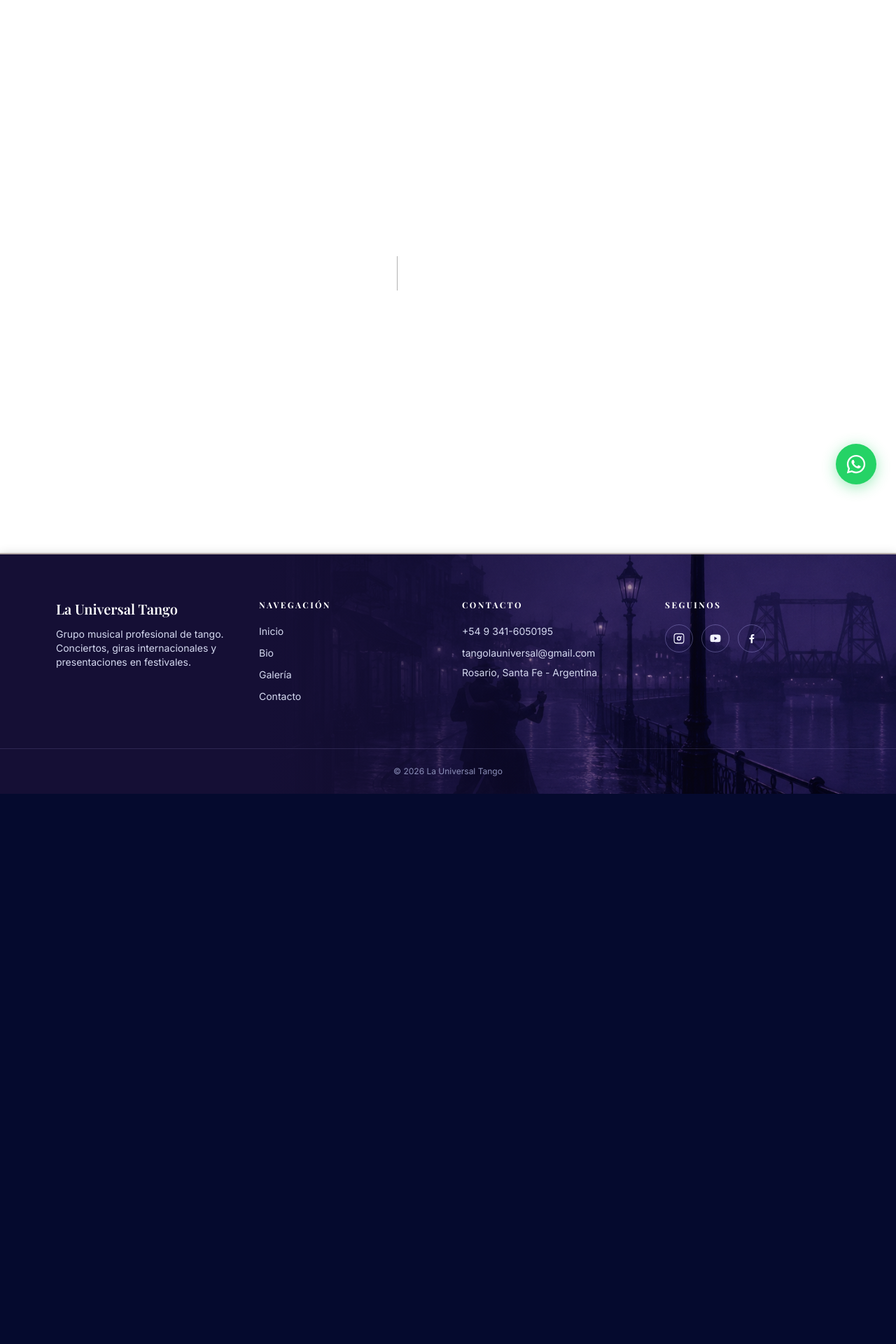
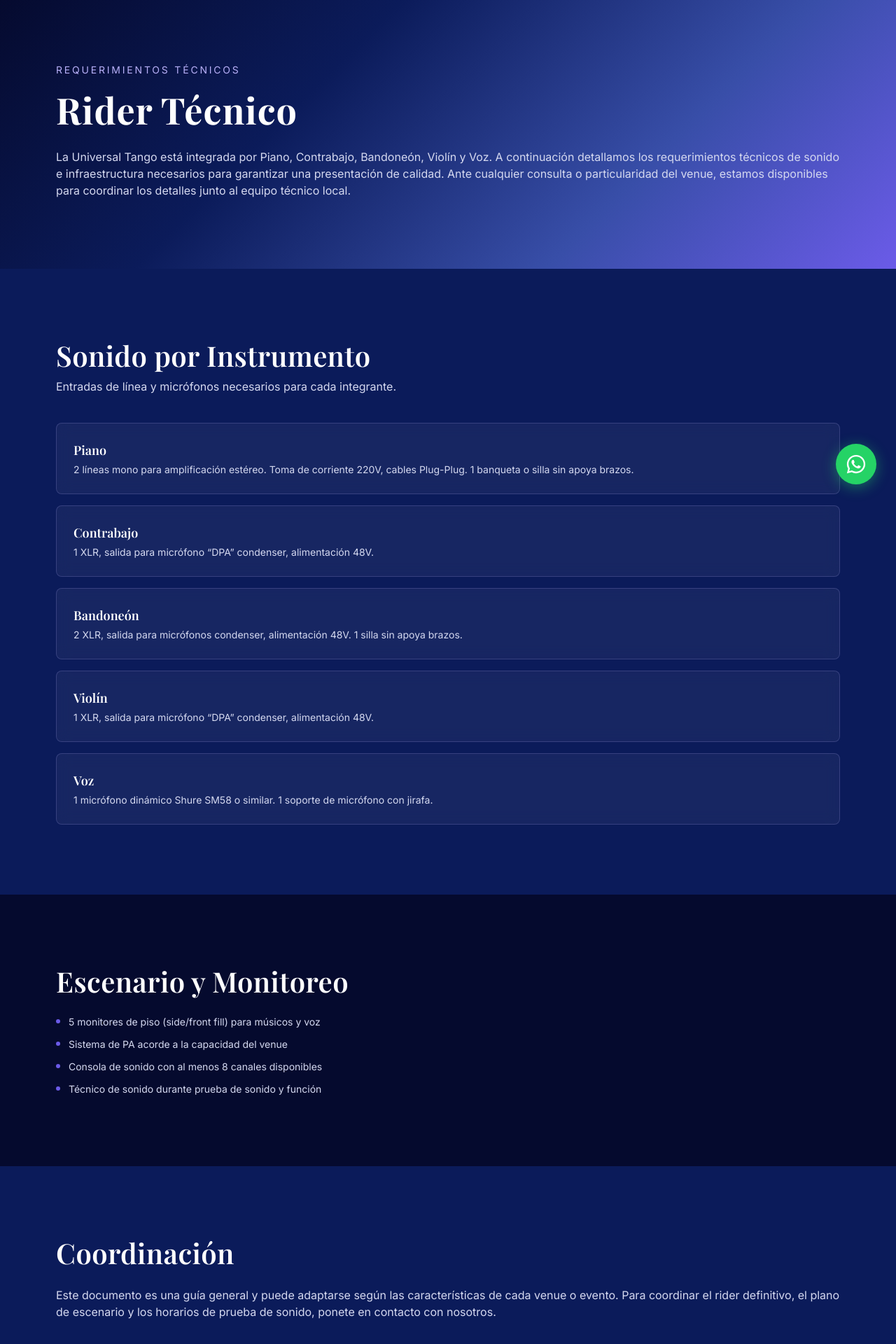
Before and after one commit to Pablo-Oar/LaUniversalTango, a Next.js app: page /rider in a window 1280 px wide. Before the commit this address had no page. Shown: the part 80-2000 px from the top of the page at 70% size. Before the commit the page ends 1214 px from the top, so only its background shows below. Built offline with nearby package versions, Linux system fonts and the light colour scheme.

Commit message:
Rediseño franja Sobre Nosotros / Último Lanzamiento / Próximos Shows. Agrega página Rider Técnico y renombra Sobre Nosotros

```diff
--- /dev/null
+++ b/app/rider/page.tsx
@@ -0,0 +1,121 @@
+import type { Metadata } from "next"
+import Link from "next/link"
+
+export const metadata: Metadata = {
+  title: "Rider Técnico",
+  description:
+    "Rider técnico de La Universal Tango: requerimientos de sonido, instrumentos y escenario para contratar el show.",
+}
+
+const INSTRUMENT_REQUIREMENTS = [
+  {
+    instrument: "Piano",
+    requirements:
+      "2 líneas mono para amplificación estéreo. Toma de corriente 220V, cables Plug-Plug. 1 banqueta o silla sin apoya brazos.",
+  },
+  {
+    instrument: "Contrabajo",
+    requirements: "1 XLR, salida para micrófono “DPA” condenser, alimentación 48V.",
+  },
+  {
+    instrument: "Bandoneón",
+    requirements: "2 XLR, salida para micrófonos condenser, alimentación 48V. 1 silla sin apoya brazos.",
+  },
+  {
+    instrument: "Violín",
+    requirements: "1 XLR, salida para micrófono “DPA” condenser, alimentación 48V.",
+  },
+  {
+    instrument: "Voz",
+    requirements: "1 micrófono dinámico Shure SM58 o similar. 1 soporte de micrófono con jirafa.",
+  },
+]
+
+const STAGE_EQUIPMENT = [
+  "5 monitores de piso (side/front fill) para músicos y voz",
+  "Sistema de PA acorde a la capacidad del venue",
+  "Consola de sonido con al menos 8 canales disponibles",
+  "Técnico de sonido durante prueba de sonido y función",
+]
+
+/* ─────────────────────────────────────────────────────────────
+   RIDER TÉCNICO — Requerimientos técnicos para la contratación
+   de La Universal Tango. Textos de referencia provisorios,
+   a completar con material definitivo del cliente.
+   ───────────────────────────────────────────────────────────── */
+export default function RiderPage() {
+  return (
+    <>
+      {/* Presentación */}
+      <section className="bg-gradient-official section-py">
+        <div className="site-container max-w-3xl">
+          <p className="text-sm uppercase tracking-[0.2em] mb-4" style={{ color: "#B8B0F8" }}>
+            Requerimientos Técnicos
+          </p>
+          <h1 className="h1-display mb-6">Rider Técnico</h1>
+          <p style={{ color: "#D5D9F0" }}>
+            La Universal Tango está integrada por Piano, Contrabajo, Bandoneón, Violín
+            y Voz. A continuación detallamos los requerimientos técnicos de sonido e
+            infraestructura necesarios para garantizar una presentación de calidad.
+            Ante cualquier consulta o particularidad del venue, estamos disponibles
+            para coordinar los detalles junto al equipo técnico local.
+          </p>
+        </div>
+      </section>
+
+      {/* Requerimientos por instrumento */}
+      <section className="section-py" style={{ backgroundColor: "#0B1B5A" }}>
+        <div className="site-container max-w-3xl">
+          <h2 className="h2-display mb-2">Sonido por Instrumento</h2>
+          <p className="mb-10" style={{ color: "#D5D9F0" }}>
+            Entradas de línea y micrófonos necesarios para cada integrante.
+          </p>
+
+          <ul className="space-y-4">
+            {INSTRUMENT_REQUIREMENTS.map((item) => (
+              <li key={item.instrument} className="card">
+                <h3 className="h3-display mb-1 text-lg">{item.instrument}</h3>
+                <p className="text-sm" style={{ color: "#D5D9F0" }}>{item.requirements}</p>
+              </li>
+            ))}
+          </ul>
+        </div>
+      </section>
+
+      {/* Equipamiento de escenario */}
+      <section className="section-py" style={{ backgroundColor: "#050A2E" }}>
+        <div className="site-container max-w-3xl">
+          <h2 className="h2-display mb-6">Escenario y Monitoreo</h2>
+          <ul className="space-y-3">
+            {STAGE_EQUIPMENT.map((item) => (
+              <li key={item} className="text-sm flex items-start gap-3" style={{ color: "#D5D9F0" }}>
+                <span className="mt-1.5 w-1.5 h-1.5 rounded-full shrink-0" style={{ backgroundColor: "#6B5BE8" }} />
+                {item}
+              </li>
+            ))}
+          </ul>
+        </div>
+      </section>
+
+      {/* Nota */}
+      <section className="section-py" style={{ backgroundColor: "#0B1B5A" }}>
+        <div className="site-container max-w-3xl">
+          <h2 className="h2-display mb-6">Coordinación</h2>
+          <p style={{ color: "#D5D9F0" }}>
+            Este documento es una guía general y puede adaptarse según las
+            características de cada venue o evento. Para coordinar el rider
+            definitivo, el plano de escenario y los horarios de prueba de sonido,
+            ponete en contacto con nosotros.
+          </p>
+        </div>
+      </section>
+
+      {/* CTA */}
+      <section className="section-py text-center" style={{ backgroundColor: "#050A2E" }}>
+        <div className="site-container">
+          <Link href="/contacto" className="btn-primary">Contratar para un evento</Link>
+        </div>
+      </section>
+    </>
+  )
+}
--- a/components/home/QuickInfo.tsx
+++ b/components/home/QuickInfo.tsx
@@ -36,7 +36,7 @@ export default function QuickInfo() {
 
   return (
     <section
-      className="grid grid-cols-1 lg:grid-cols-3"
+      className="grid grid-cols-1 lg:grid-cols-[0.8fr_0.8fr_1.4fr]"
       style={{
         borderTop: "2px solid #B4A9A7",
         boxShadow: "0 6px 16px rgba(0,0,0,0.35)",
@@ -60,13 +60,13 @@ export default function QuickInfo() {
         />
         <div className="relative z-10 flex flex-col flex-1">
           <h2 className="text-xl font-bold tracking-tight uppercase mb-1" style={{ color: "#FFFFFF" }}>
-            Sobre Nosotros
+            Sobre la Universal
           </h2>
           <div className="w-8 h-px mb-6" style={{ backgroundColor: "#FFFFFF" }} />
-          <p className="text-sm mb-8" style={{ color: "#D5D9F0" }}>
-            La Universal Tango es una agrupación que rinde homenaje a la esencia
-            del tango tradicional, reinterpretándolo con una mirada actual y
-            profunda.
+          <p className="text-base leading-relaxed mb-8" style={{ color: "#D5D9F0" }}>
+            La universal es un grupo milonguero que interpreta tangos, valses y
+            milongas tradicionales de la década del 40. Llevando a las pistas su
+            repertorio intenso y vibrante.
           </p>
           <Link href="/bio" className="btn-outline self-start mt-auto">Conocé Nuestra Historia</Link>
         </div>
@@ -77,34 +77,35 @@ export default function QuickInfo() {
         className="relative p-10 lg:p-12 flex flex-col"
         style={{ backgroundColor: "#D9D6E8", borderLeft: "2px solid #B4A9A7" }}
       >
-        <h2 className="text-xl font-bold tracking-tight mb-5" style={{ color: "#6B5BE8" }}>
+        <h2 className="text-xl font-bold tracking-tight uppercase mb-1" style={{ color: "#6B5BE8" }}>
           Último Lanzamiento
         </h2>
-        <div className="flex items-start gap-4 mb-6">
-          <div className="relative w-20 h-28 rounded overflow-hidden shrink-0" style={{ backgroundColor: "#1C2D78" }}>
+        <div className="w-8 h-px mb-6" style={{ backgroundColor: "#6B5BE8" }} />
+        <div className="flex items-start gap-5 mb-6">
+          <div className="relative w-32 h-44 rounded overflow-hidden shrink-0" style={{ backgroundColor: "#1C2D78" }}>
             <Image
               src={withBasePath(LATEST_RELEASE.coverImage)}
               alt={LATEST_RELEASE.albumTitle}
               fill
-              sizes="80px"
+              sizes="128px"
               className="object-cover"
             />
           </div>
           <div className="min-w-0 flex-1">
-            <p className="text-sm font-semibold truncate" style={{ color: "#050A2E" }}>
+            <p className="text-lg font-bold uppercase tracking-tight truncate" style={{ color: "#050A2E" }}>
               {LATEST_RELEASE.albumTitle}
             </p>
-            <p className="text-xs truncate mb-4" style={{ color: "#0B1B5A" }}>
+            <p className="text-sm truncate mb-6" style={{ color: "#0B1B5A" }}>
               {LATEST_RELEASE.trackTitle}
             </p>
 
             {/* Reproductor (visual, sin audio real todavía) */}
             <div className="flex items-center gap-3">
               <div
-                className="flex items-center justify-center w-9 h-9 rounded-full shrink-0"
+                className="flex items-center justify-center w-10 h-10 rounded-full shrink-0"
                 style={{ backgroundColor: "#6B5BE8" }}
               >
-                <span style={{ color: "#FFFFFF", fontSize: "13px", marginLeft: "2px" }}>▶</span>
+                <span style={{ color: "#FFFFFF", fontSize: "14px", marginLeft: "2px" }}>▶</span>
               </div>
               <div className="flex-1 h-1 rounded-full" style={{ backgroundColor: "rgba(11,27,90,0.15)" }}>
                 <div className="h-1 rounded-full" style={{ width: "0%", backgroundColor: "#6B5BE8" }} />
@@ -160,16 +161,24 @@ export default function QuickInfo() {
           className="hidden lg:block absolute left-0 top-8 bottom-8"
           style={{ width: "2px", backgroundColor: "#B4A9A7" }}
         />
-        <h2 className="text-xl font-bold tracking-tight mb-6" style={{ color: "#6B5BE8" }}>
+        <h2 className="text-xl font-bold tracking-tight uppercase mb-1" style={{ color: "#6B5BE8" }}>
           Próximos Shows
         </h2>
-        <ul className="space-y-4 mb-6">
-          {shows.map((show) => (
-            <li key={show.id} className="flex items-center justify-between gap-3 text-sm">
-              <div className="min-w-0">
+        <div className="w-8 h-px mb-6" style={{ backgroundColor: "#6B5BE8" }} />
+        <ul className="mb-6">
+          {shows.map((show, i) => (
+            <li
+              key={show.id}
+              className="flex items-center justify-between gap-3 text-sm py-3"
+              style={i > 0 ? { borderTop: "1px solid rgba(11,27,90,0.15)" } : undefined}
+            >
+              <div className="min-w-0 flex-1 grid grid-cols-1 sm:grid-cols-[95px_125px_1fr] gap-y-0.5 sm:gap-x-4 sm:items-center">
                 <p className="font-semibold" style={{ color: "#050A2E" }}>{show.date}</p>
-                <p className="text-xs truncate" style={{ color: "#0B1B5A" }}>
-                  {show.city} — {show.venue}
+                <p className="text-xs font-bold uppercase tracking-wide" style={{ color: "#0B1B5A" }}>
+                  {show.city}
+                </p>
+                <p className="text-sm truncate" style={{ color: "#6B5B8F" }}>
+                  {show.venue}
                 </p>
               </div>
               <Link
--- a/components/layout/Footer.tsx
+++ b/components/layout/Footer.tsx
@@ -30,6 +30,7 @@ const NAV_LINKS = [
   { href: "/", label: "Inicio" },
   { href: "/bio", label: "Bio" },
   { href: "/galeria", label: "Galería" },
+  { href: "/rider", label: "Rider Técnico" },
   { href: "/contacto", label: "Contacto" },
 ]
 
--- a/components/layout/Navbar.tsx
+++ b/components/layout/Navbar.tsx
@@ -8,6 +8,7 @@ const LINKS = [
   { href: "/", label: "Inicio" },
   { href: "/bio", label: "Bio" },
   { href: "/galeria", label: "Galería" },
+  { href: "/rider", label: "Rider Técnico" },
   { href: "/contacto", label: "Contacto" },
 ]
 
```
Also changed, not shown: 47 other files (tests, documents, lock files or other folders).
